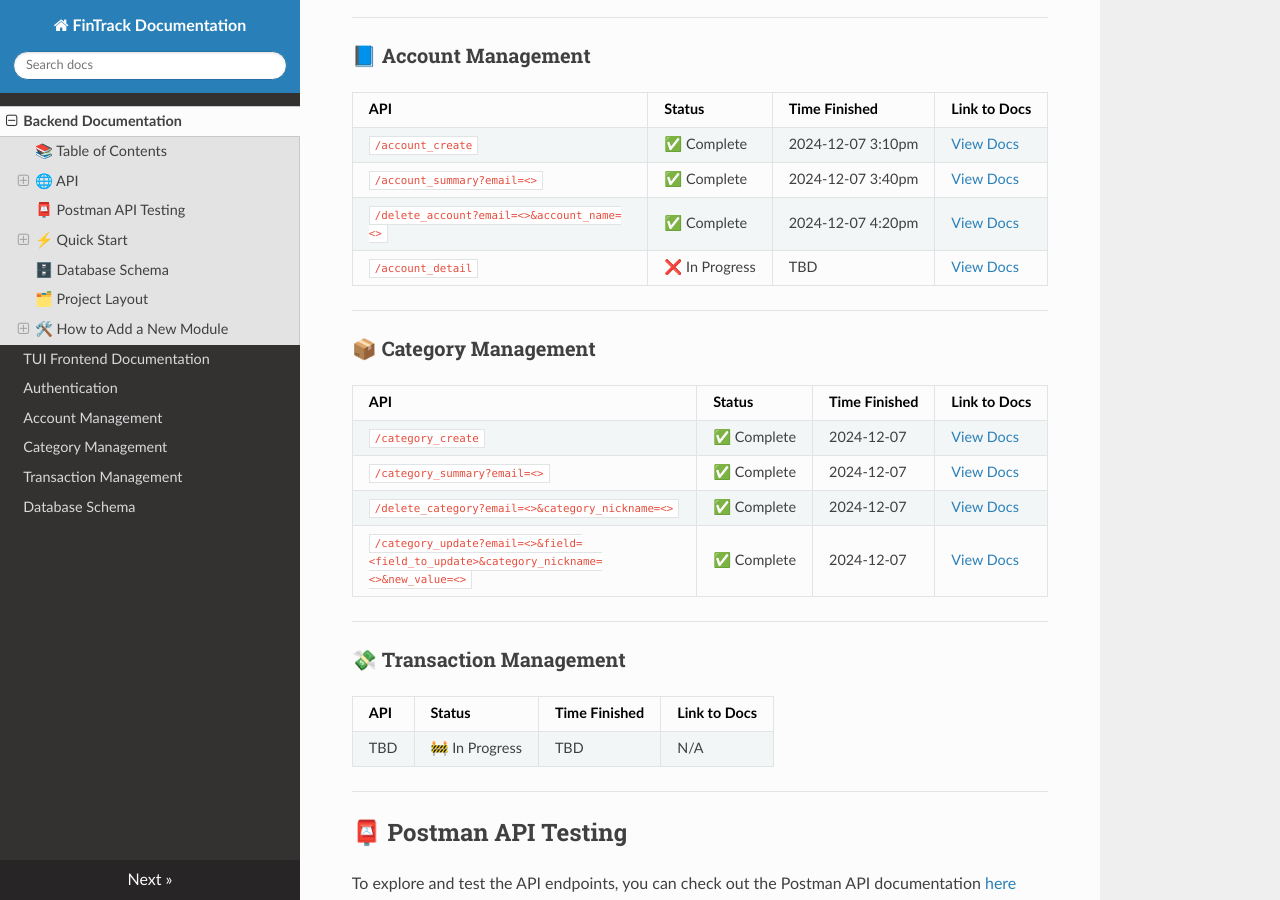
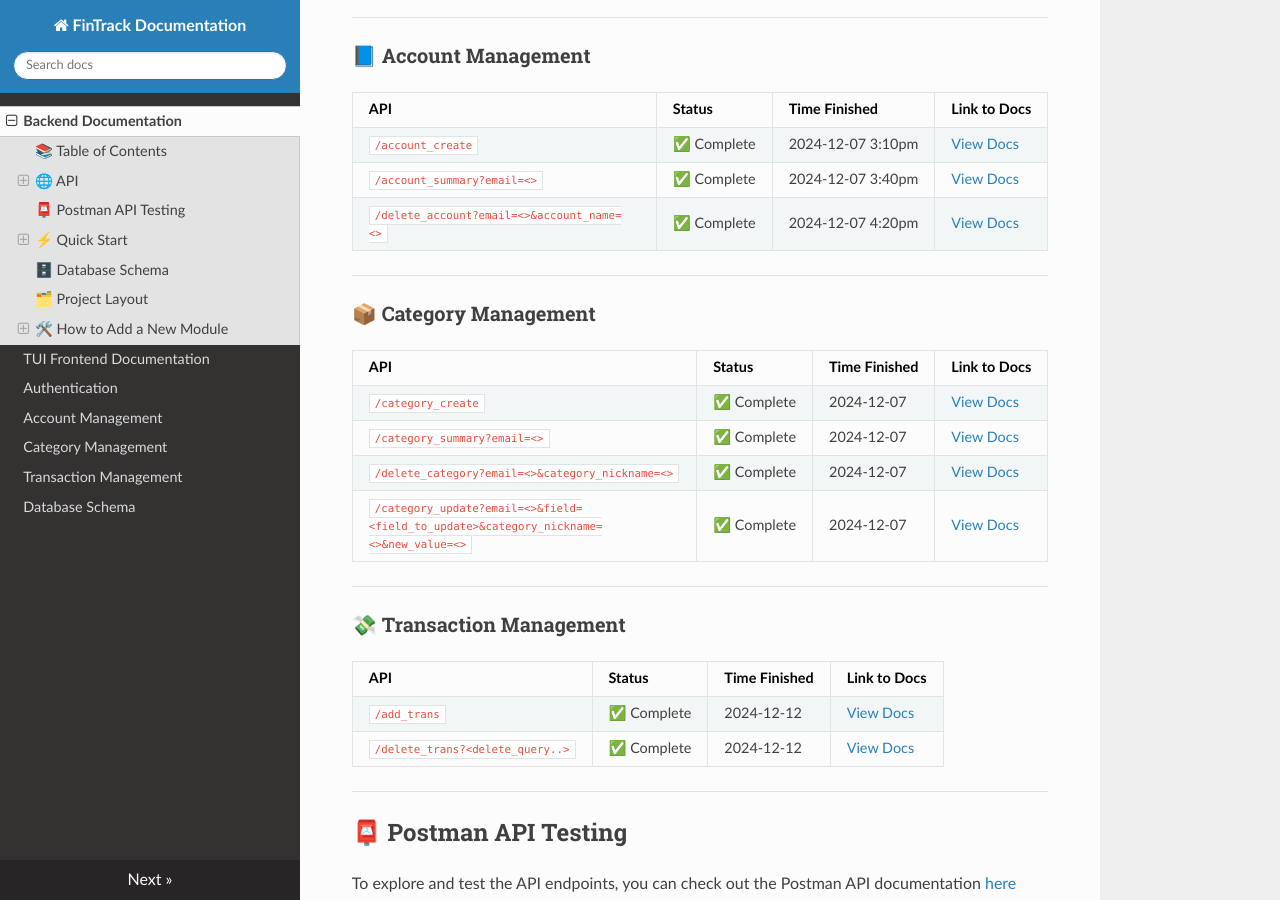
Before and after one commit to FinTrak-Solutions/Backend, an MkDocs documentation site: the page built from Documentation/docs/index.md, in a window 1280 px wide and 900 px high, scrolled down 979 px. Built offline with MkDocs 1.6.1, drawn with Linux system fonts in a browser that asks for light colours; nearby versions of some CDN libraries.

Commit message:
doc deployed

```diff
--- a/Documentation/docs/index.md
+++ b/Documentation/docs/index.md
@@ -42,7 +42,6 @@
 | `/account_create`                          | ✅ Complete | 2024-12-07 3:10pm   | [View Docs](account/#create-new-account-for-user-post)|
 | `/account_summary?email=<>`                | ✅ Complete | 2024-12-07 3:40pm   | [View Docs](account/#get-account-overview-for-user-get)|
 | `/delete_account?email=<>&account_name=<>` | ✅ Complete | 2024-12-07 4:20pm   | [View Docs](account/#delete-an-account-for-user-delete)|
-| `/account_detail`                          | ❌ In Progress | TBD               | [View Docs](account/#get-account-detailed-view-for-user-get) |
 
 ---
 
@@ -57,9 +56,10 @@
 ---
 
 ### 💸 **Transaction Management**
-| **API**                                    | **Status**    | **Time Finished**  | **Link to Docs**                          |
-|--------------------------------------------|---------------|---------------------|------------------------------------------|
-| TBD                                       | 🚧 In Progress | TBD                 | N/A                                      |
+| **API**                                    | **Status**  | **Time Finished** | **Link to Docs**                                |
+|--------------------------------------------|-------------|-------------------|-------------------------------------------------|
+| `/add_trans`                               | ✅ Complete  | 2024-12-12        | [View Docs](transaction/#create-new-transaction-post) |
+| `/delete_trans?<delete_query..>`           | ✅ Complete  | 2024-12-12        | [View Docs](transaction/#delete-transaction-delete)                                   |
 
 ---
 
```
Also changed, not shown: Documentation/site/index.html, Documentation/site/search/search_index.json, 1 other file.
